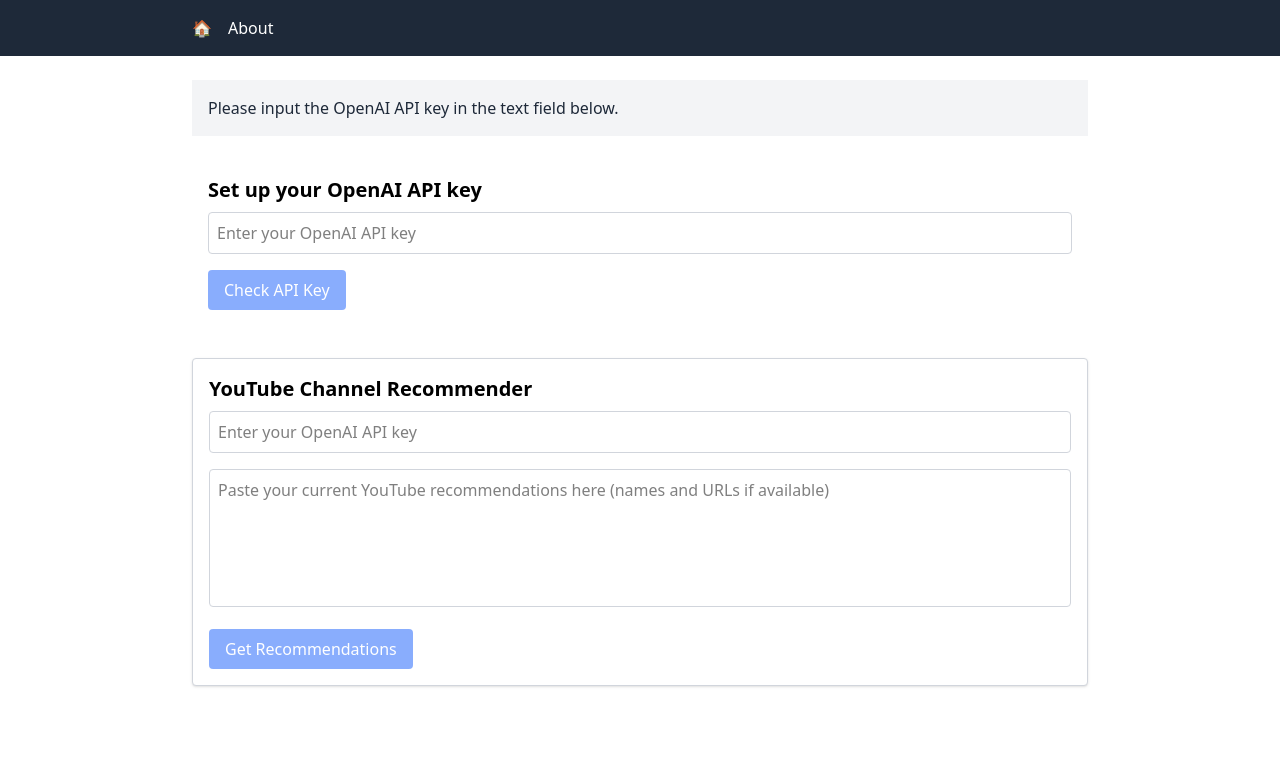
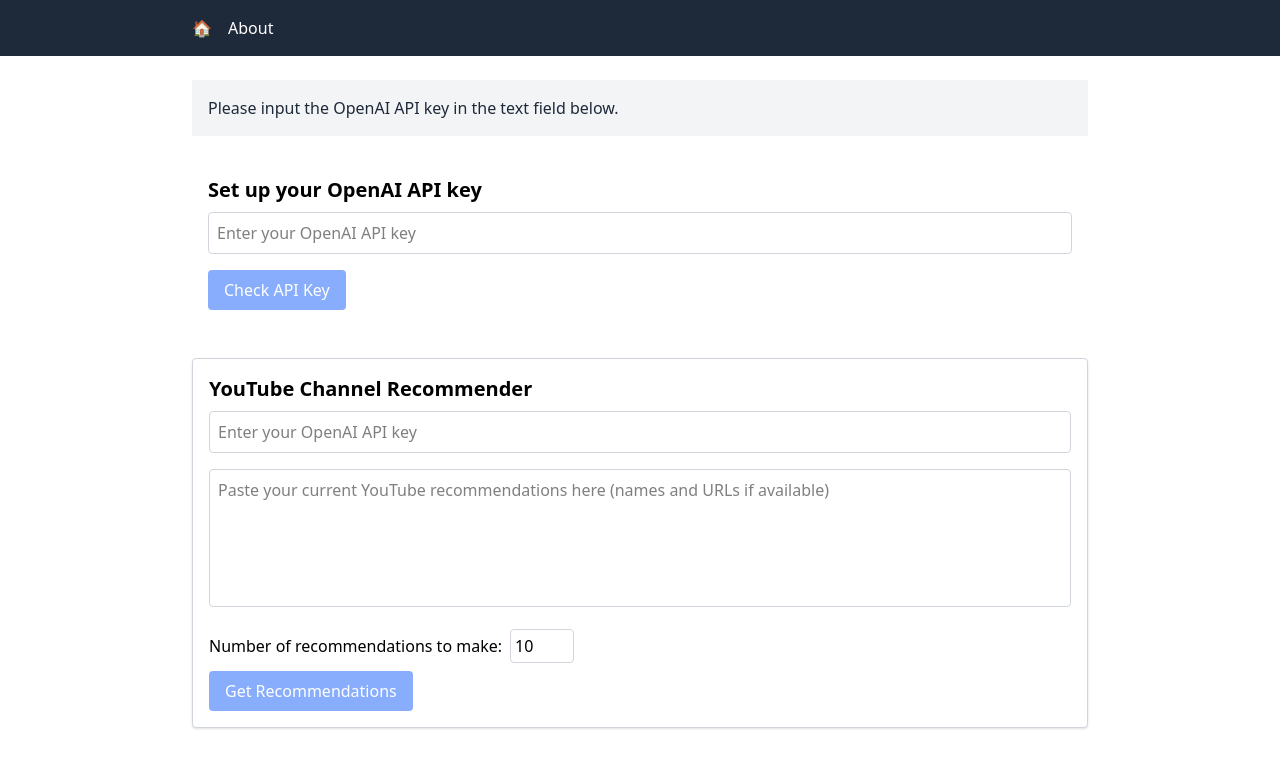
Before and after one commit to louispaulet/gpt_recommender, a React (Vite) app in the folder gpt_reco_app/: page /#/ in a window 1280 px wide. Shown: the top 768 px of the page. Built offline with nearby package versions, Linux system fonts and the light colour scheme.

Commit message:
add number of recommendation wanted

```diff
--- a/gpt_reco_app/src/components/YouTubeRecommender.jsx
+++ b/gpt_reco_app/src/components/YouTubeRecommender.jsx
@@ -18,6 +18,7 @@ function YouTubeRecommender() {
   const [recommendations, setRecommendations] = useState(null);
   const [loading, setLoading] = useState(false);
   const [apiKey, setApiKey] = useState('');
+  const [numRecommendations, setNumRecommendations] = useState(10);
 
   const getRecommendations = async () => {
     if (!apiKey) {
@@ -32,7 +33,17 @@ function YouTubeRecommender() {
         dangerouslyAllowBrowser: true,
       });
 
-      const prompt = `Based on the following list of YouTube recommendations, please suggest new YouTube channels to watch. The input list is:\n\n${inputText}\n\nPlease respond ONLY in JSON format with a list of recommendations. Each recommendation should have the following fields: "channel_name" (string), "channel_url" (string) where the URL is formatted as "https://www.youtube.com/@" + slug of the channel name.`;
+      const prompt = `
+Based on the following list of YouTube recommendations, please suggest ${numRecommendations} new YouTube channels to watch.
+The input list of subscribed channels:
+
+${inputText}
+
+Please respond ONLY in JSON format with a list of recommendations.
+Each recommendation should have the following fields:
+"channel_name" (string), "channel_url" (string) where the URL is formatted as "https://www.youtube.com/@" + slug of the channel name.
+
+Do NOT recommend a channel that is already present in the input list.`;
 
       const response = await client.responses.parse({
         model: 'gpt-4.1-mini',
@@ -72,6 +83,16 @@ function YouTubeRecommender() {
         onChange={(e) => setInputText(e.target.value)}
         className="w-full p-2 border border-gray-300 rounded mb-4 resize-none"
       />
+      <label className="block mb-2">
+        Number of recommendations to make:
+        <input
+          type="number"
+          min="1"
+          value={numRecommendations}
+          onChange={(e) => setNumRecommendations(Number(e.target.value))}
+          className="ml-2 p-1 border border-gray-300 rounded w-16"
+        />
+      </label>
       <button
         onClick={getRecommendations}
         disabled={loading || !inputText || !apiKey}
```
